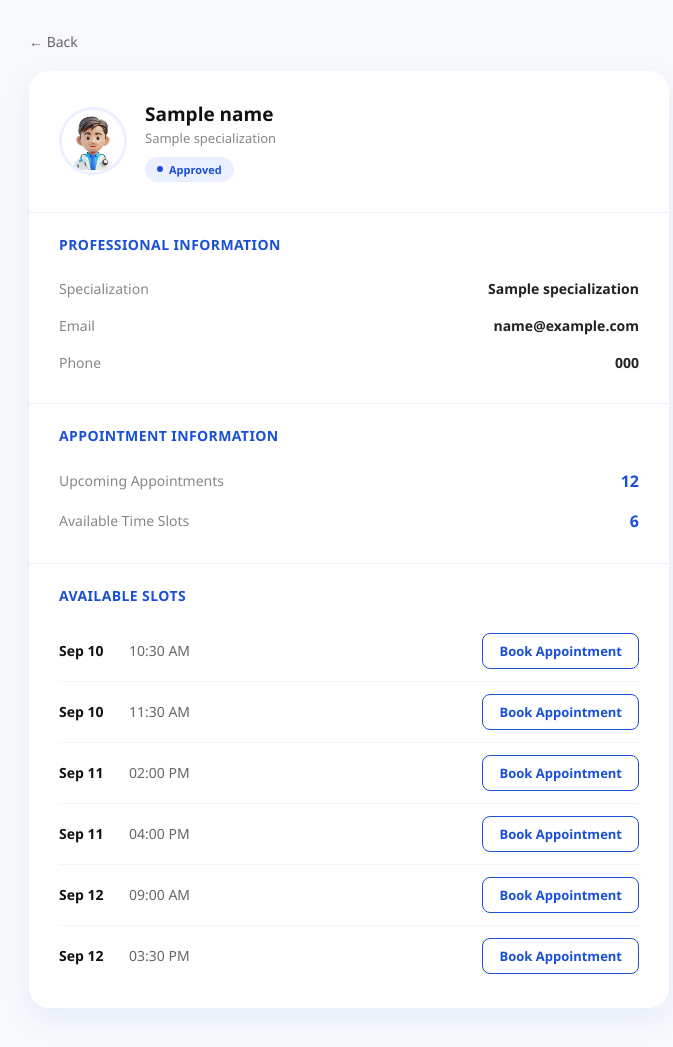
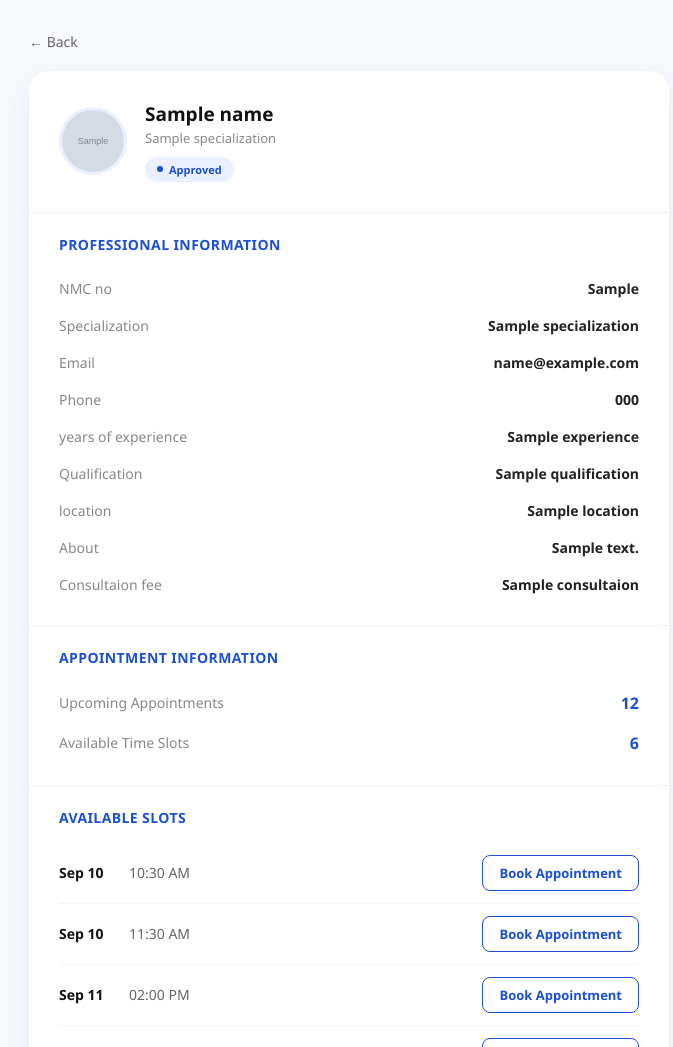
Before and after one commit to bistamanit04/doctor-appointment-system, a Python web app: template templates/DocProf.html in a window 1280 px wide. Shown: the top 1047 px of the page, without its empty margins (291-964 px from the left). Before the commit the page ends 1010 px from the top, so only its background shows below. Run offline with Jinja, Linux system fonts and the light colour scheme; the template is opened without the code that fills it: most values are stand-ins (such as "Sample title", 1, 10 or a date in 2020); grey boxes marked "Sample" are stand-in pictures.

Commit message:
edited gitignore, edited docprof , edited doc prof

```diff
--- a/templates/DocProf.html
+++ b/templates/DocProf.html
@@ -18,7 +18,7 @@
       <div class="profile-card">
         <!-- Header -->
         <div class="card-header">
-          <img class="avatar-img" src="/static/img/doctor.jpeg" alt="doctor" />
+          <img class="avatar-img" src="{{profile_image}}" alt="doctor" />
           <div>
             <h1 class="profile-name">{{name}}</h1>
             <p class="profile-role">{{specialization}}</p>
@@ -33,6 +33,11 @@
           <h2 class="section-title">Professional Information</h2>
 
           <div class="info-row">
+            <span class="info-label">NMC no</span>
+            <span class="info-value">{{nmc_no}}</span>
+          </div>
+
+          <div class="info-row">
             <span class="info-label">Specialization</span>
             <span class="info-value">{{specialization}}</span>
           </div>
@@ -44,7 +49,31 @@
             <span class="info-label">Phone</span>
             <span class="info-value">{{phone}}</span>
           </div>
+
+          <div class="info-row">
+            <span class="info-label">years of experience</span>
+            <span class="info-value">{{experience}}</span>
+          </div>
+
+          <div class="info-row">
+            <span class="info-label">Qualification</span>
+            <span class="info-value">{{qualification}}</span>
+          </div>
+
+        <div class="info-row">
+          <span class="info-label">location</span>
+          <span class="info-value">{{location}}</span>
         </div>
+
+        <div class="info-row">
+          <span class="info-label">About</span>
+          <span class="info-value">{{about}}</span>
+        </div>
+        <div class="info-row">
+          <span class="info-label">Consultaion fee</span>
+          <span class="info-value">{{consultaion}}</span>
+        </div>
+      </div>
 
         <!-- Appointment Information -->
         <div class="card-section">
```
Also changed, not shown: controllers/DocProfile_controller.py (+37 -13 lines), static/uploads/doctors/doctor_3.png (deleted), 1 other file.
